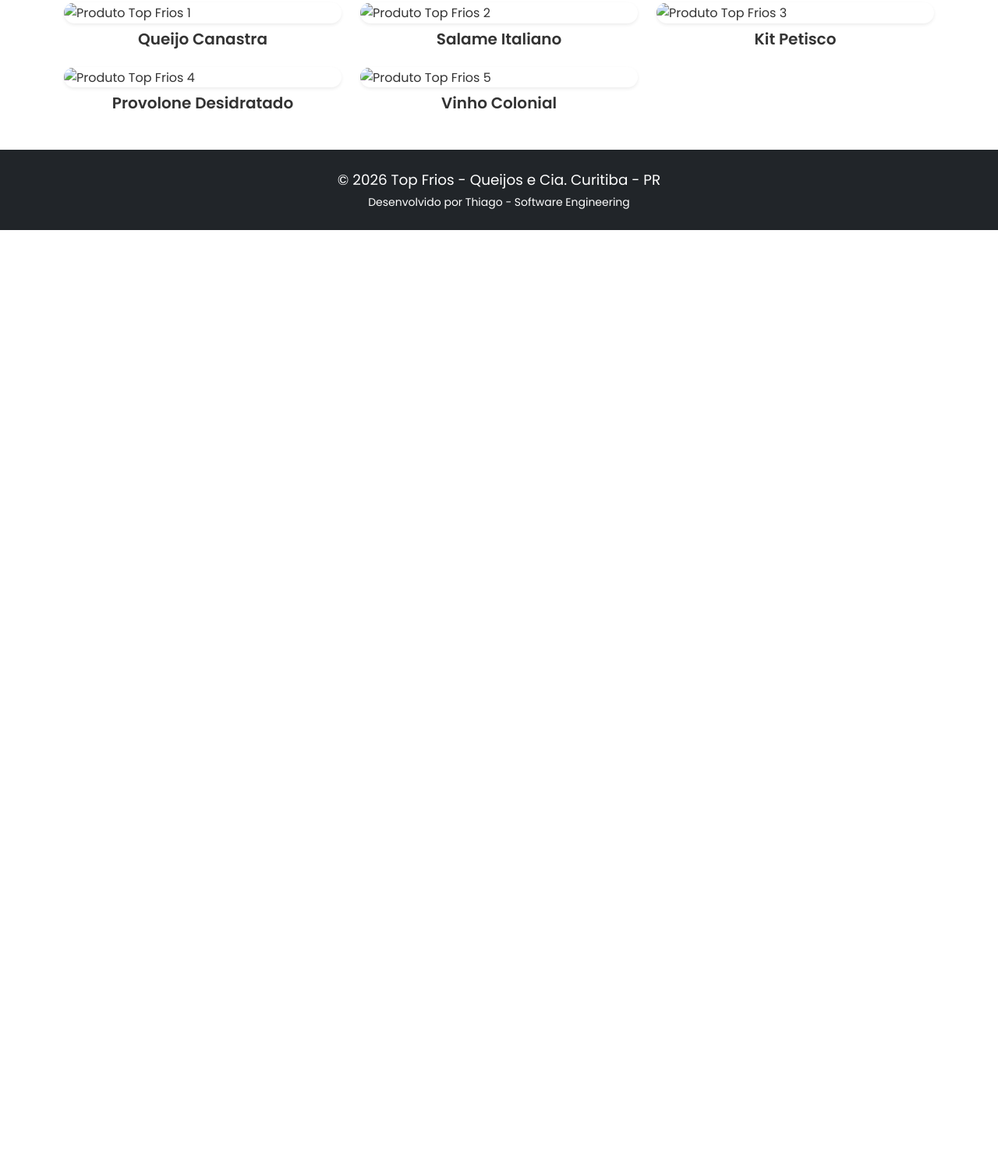
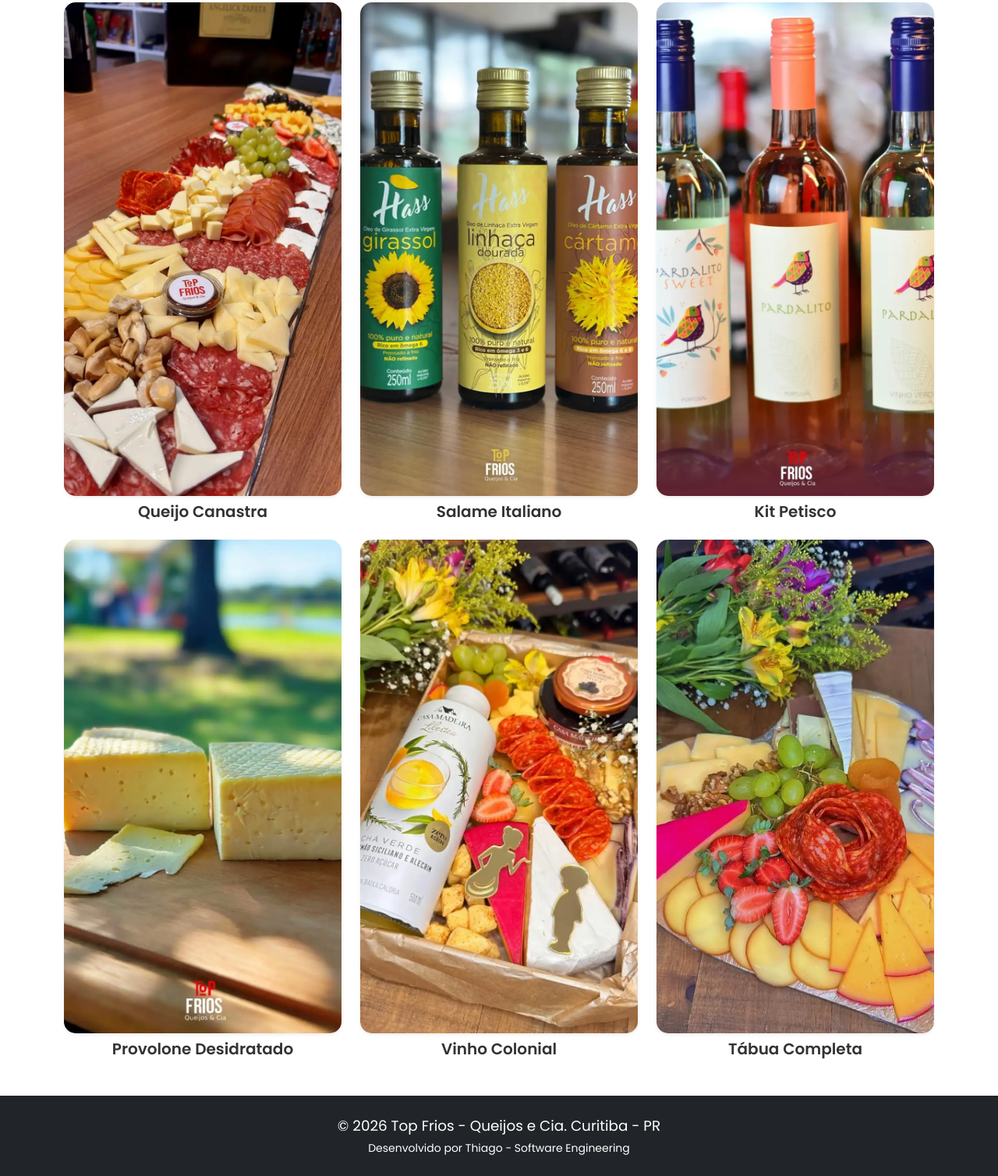
Before and after one commit to ThiagoViniciosAnacleto/Top-Frios, a plain HTML site: page index.html in a window 1280 px wide. Shown: the part 1032-2540 px from the top of the page at 78% size. Before the commit the page ends 1327 px from the top, so only its background shows below. Drawn offline with nearby package versions, Linux system fonts and the light colour scheme.

Commit message:
chore: adicionar imagens dos produtos destaque em assets
Inclusão dos arquivos modelo1.webp a modelo6.webp na pasta assets/img/fotos-produtos. Imagens otimizadas para utilização na futura seção de Grid de Favoritos.

```diff
--- a/index.html
+++ b/index.html
@@ -90,7 +90,7 @@
 
             <div class="row g-3 g-lg-4"> <div class="col-6 col-md-4 col-lg-4">
                 <div class="product-card shadow-sm">
-                    <img src="assets/img/foto-produto1.webp" alt="Produto Top Frios 1" class="img-fluid" loading="lazy">
+                    <img src="assets/img/fotos-produtos/foto-produto1.webp" alt="Produto Top Frios 1" class="img-fluid" loading="lazy">
                     <div class="overlay">
                         <span class="badge bg-light text-dark fs-5">Ver Detalhes</span>
                     </div>
@@ -101,7 +101,7 @@
 
                 <div class="col-6 col-md-4 col-lg-4">
                     <div class="product-card shadow-sm">
-                        <img src="assets/img/foto-produto2.webp" alt="Produto Top Frios 2" class="img-fluid" loading="lazy">
+                        <img src="assets/img/fotos-produtos/foto-produto2.webp" alt="Produto Top Frios 2" class="img-fluid" loading="lazy">
                         <div class="overlay">
                             <span class="badge bg-light text-dark fs-5">Ver Detalhes</span>
                         </div>
@@ -113,7 +113,7 @@
 
                 <div class="col-6 col-md-4 col-lg-4">
                     <div class="product-card shadow-sm">
-                        <img src="assets/img/foto-produto3.webp" alt="Produto Top Frios 3" class="img-fluid" loading="lazy">
+                        <img src="assets/img/fotos-produtos/foto-produto3.webp" alt="Produto Top Frios 3" class="img-fluid" loading="lazy">
                         <div class="overlay">
                             <span class="badge bg-light text-dark fs-5">Ver Detalhes</span>
                         </div>
@@ -125,7 +125,7 @@
 
                 <div class="col-6 col-md-4 col-lg-4">
                     <div class="product-card shadow-sm">
-                        <img src="assets/img/foto-produto4.webp" alt="Produto Top Frios 4" class="img-fluid" loading="lazy">
+                        <img src="assets/img/fotos-produtos/foto-produto4.webp" alt="Produto Top Frios 4" class="img-fluid" loading="lazy">
                         <div class="overlay">
                             <span class="badge bg-light text-dark fs-5">Ver Detalhes</span>
                         </div>
@@ -137,13 +137,25 @@
 
                 <div class="col-6 col-md-4 col-lg-4">
                     <div class="product-card shadow-sm">
-                        <img src="assets/img/foto-produto6.webp" alt="Produto Top Frios 5" class="img-fluid" loading="lazy">
+                        <img src="assets/img/fotos-produtos/foto-produto5.webp" alt="Produto Top Frios 5" class="img-fluid" loading="lazy">
                         <div class="overlay">
                             <span class="badge bg-light text-dark fs-5">Ver Detalhes</span>
                         </div>
                     </div>
                     <div class="mt-2 text-center">
                         <h5 class="fw-bold mb-0">Vinho Colonial</h5>
+                    </div>
+                </div>
+
+                <div class="col-6 col-md-4 col-lg-4">
+                    <div class="product-card shadow-sm">
+                        <img src="assets/img/fotos-produtos/foto-produto6.webp" alt="Produto Top Frios 6" class="img-fluid" loading="lazy">
+                        <div class="overlay">
+                            <span class="badge bg-light text-dark fs-5">Ver Detalhes</span>
+                        </div>
+                    </div>
+                    <div class="mt-2 text-center">
+                        <h5 class="fw-bold mb-0">Tábua Completa</h5>
                     </div>
                 </div>
             </div>
```
Also changed, not shown: assets/img/fotos-produtos/foto-produto1.webp (added), assets/img/fotos-produtos/foto-produto2.webp (added), assets/img/fotos-produtos/foto-produto3.webp (added), assets/img/fotos-produtos/foto-produto4.webp (added), assets/img/fotos-produtos/foto-produto5.webp (added), assets/img/fotos-produtos/foto-produto6.webp (added).
